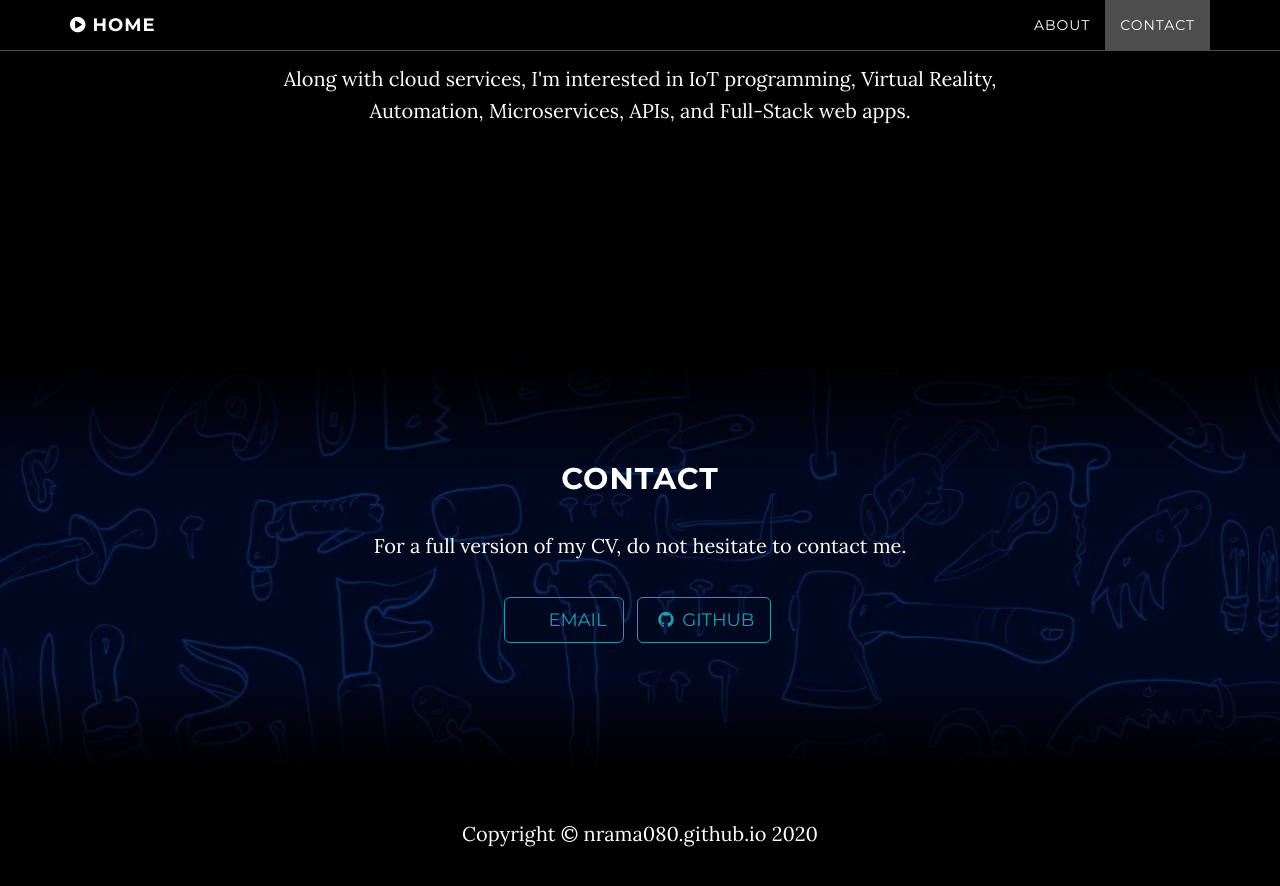
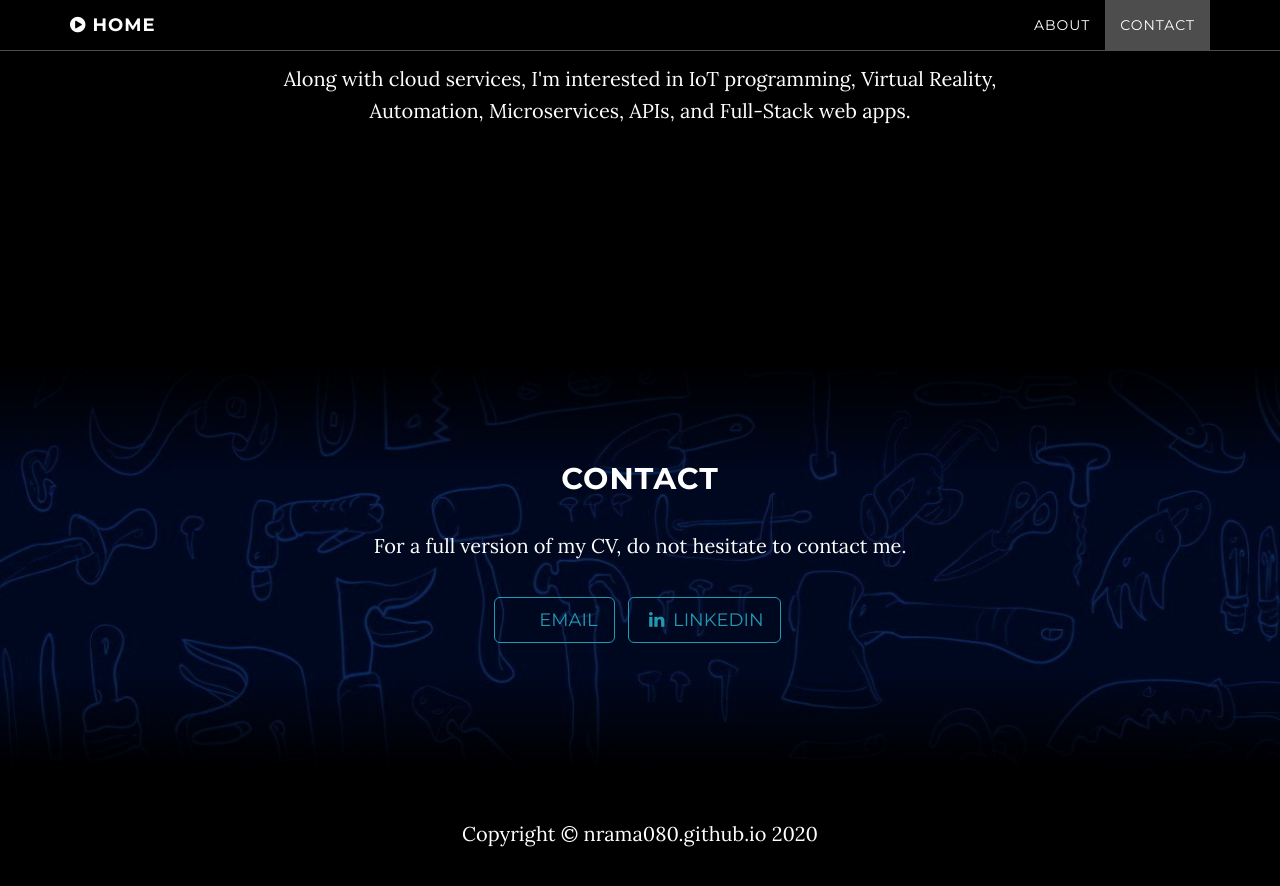
Before and after one commit to nrama080/nrama080.github.io, a Jekyll site: the page built from index.html, in a window 1280 px wide and 900 px high, scrolled down 1530 px. Shown: the top 886 px of the window. Built offline with Jekyll 4.4.1, drawn with Linux system fonts in a browser that asks for light colours.

Commit message:
contact section

```diff
--- a/_includes/download.html
+++ b/_includes/download.html
@@ -9,11 +9,11 @@
                     <ul class="list-inline banner-social-buttons">
 
                     <li>
-                        <a href="mailto:email@nith.dev" class="btn btn-default btn-lg"><i class="fa fa-email fa-fw"></i> <span class="network-name">email</span></a>
+                        <a href="mailto:nrama080@uottawa.ca" class="btn btn-default btn-lg"><i class="fa fa-email fa-fw"></i> <span class="network-name">email</span></a>
                     </li>
 
                     <li>
-                        <a href="https://github.com/nskha101/" class="btn btn-default btn-lg"><i class="fa fa-github fa-fw"></i> <span class="network-name">github</span></a>
+                        <a href="https://www.linkedin.com/in/neya-ramanan-045186145/" class="btn btn-default btn-lg"><i class="fa fa-linkedin fa-fw"></i> <span class="network-name">linkedin</span></a>
                     </li>
 
                 </ul>
```
